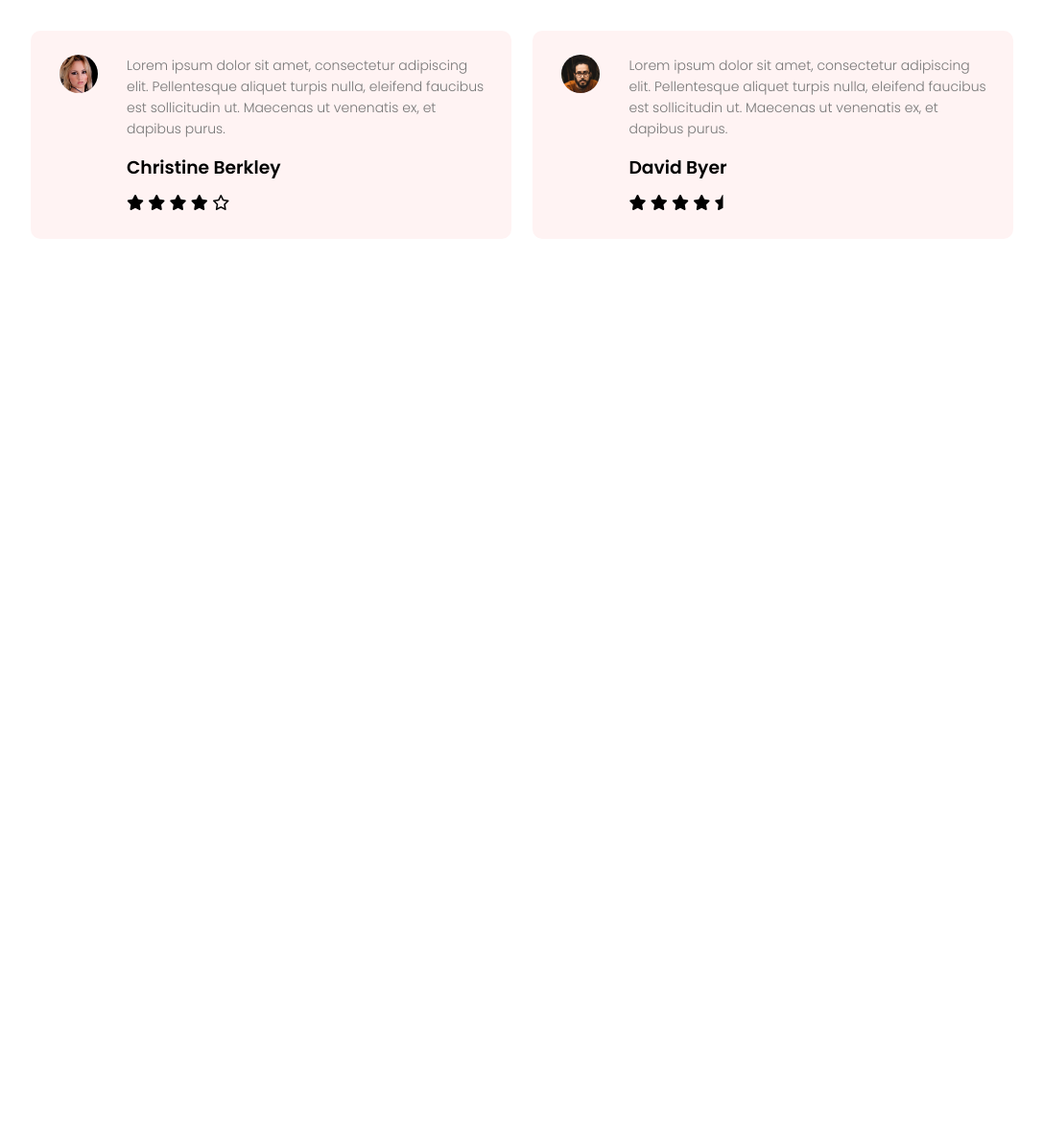
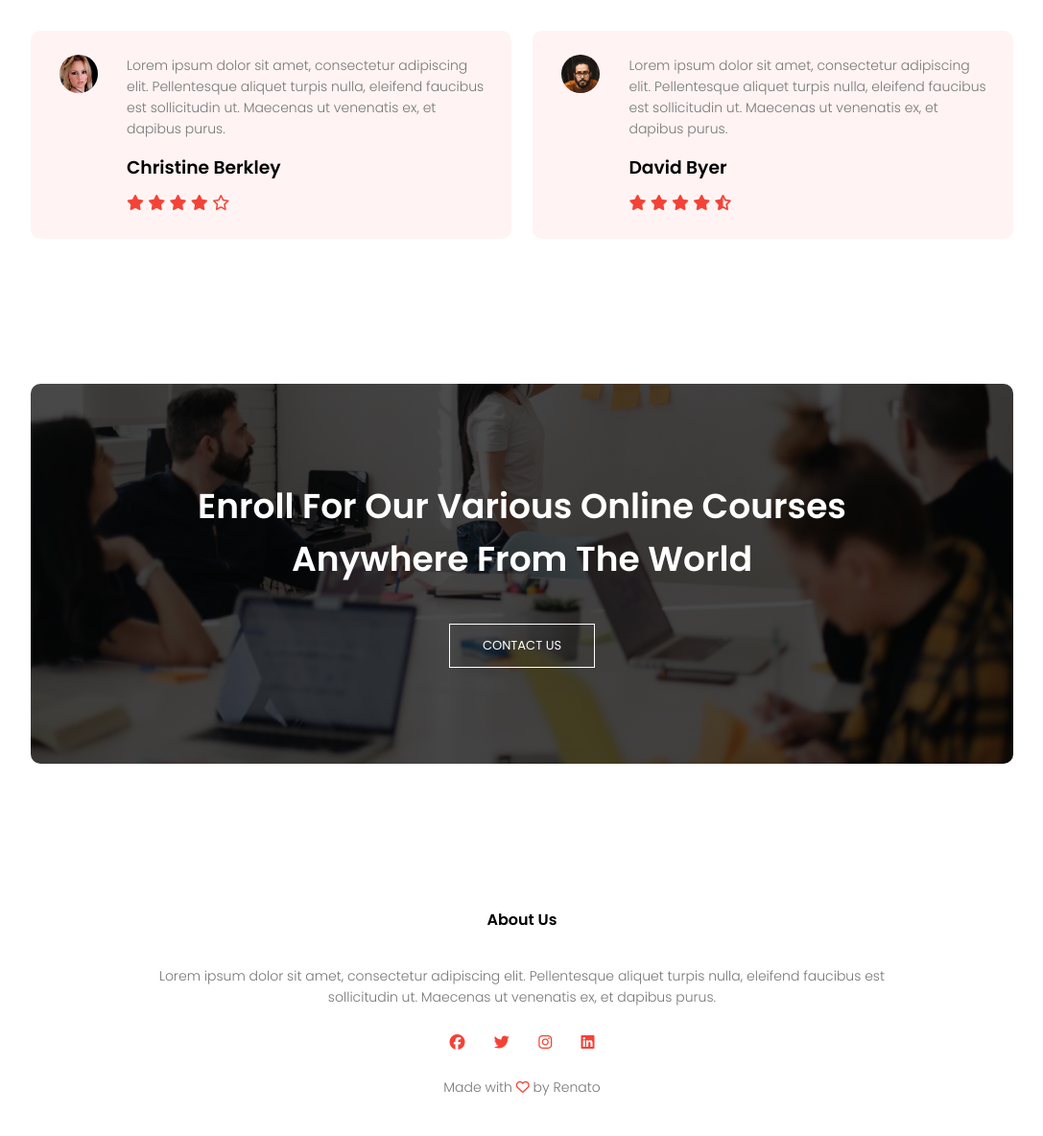
Before and after one commit to renatobalun/eduford-html-css-js-tutorial, a plain HTML site: page index.html in a window 1280 px wide. Shown: the part 2960-4144 px from the top of the page at 96% size, without its empty margins (96-1183 px from the left). Before the commit the page ends 3260 px from the top, so only its background shows below. Drawn offline with Linux system fonts and the light colour scheme.

Commit message:
finished landing page

```diff
--- a/index.html
+++ b/index.html
@@ -176,10 +176,37 @@
             <i class="fa-solid fa-star"></i>
             <i class="fa-solid fa-star"></i>
             <i class="fa-solid fa-star"></i>
-            <i class="fa-solid fa-star-half"></i>
+            <i class="fa-solid fa-star-half-stroke"></i>
           </div>
         </div>
       </div>
+    </section>
+
+    <!--- Call To Action --->
+
+    <section class="cta">
+      <h1>
+        Enroll For Our Various Online Courses<br />Anywhere From The World
+      </h1>
+      <a href="" class="hero-btn">CONTACT US</a>
+    </section>
+
+    <!--- Footer --->
+
+    <section class="footer">
+      <h4>About Us</h4>
+      <p>
+        Lorem ipsum dolor sit amet, consectetur adipiscing elit. Pellentesque
+        aliquet turpis nulla, eleifend faucibus est<br>sollicitudin ut. Maecenas ut
+        venenatis ex, et dapibus purus.
+      </p>
+      <div class="icons">
+        <i class="fa-brands fa-facebook"></i>
+        <i class="fa-brands fa-twitter"></i>
+        <i class="fa-brands fa-instagram"></i>
+        <i class="fa-brands fa-linkedin"></i>
+      </div>
+      <p>Made with <i class="fa-regular fa-heart"></i> by Renato</p>
     </section>
 
     <!--------------JavaScript for Toggle Menu ---------------->
--- a/style.css
+++ b/style.css
@@ -308,3 +308,69 @@ h3 {
     margin-top: 15px;
     text-align: left;
 }
+
+.testimonial-col .fa-star {
+    color: #f44336;
+}
+
+.testimonial-col .fa-star-half-stroke {
+    color: #f44336;
+}
+
+@media(max-width: 700px){
+    .testimonial-col img {
+        margin-left: 0;
+        margin-right: 15px;
+    }
+}
+
+
+/* ---------- call to action ----------- */
+
+.cta {
+    margin: 100px auto;
+    width: 80%;
+    background-image: linear-gradient(rgba(0,0,0,0.7),rgba(0,0,0,0.7)), url(images/banner2.jpg);
+    background-position: center;
+    background-size: cover;
+    border-radius: 10px;
+    text-align: center;
+    padding: 100px 0;
+}
+
+.cta h1 {
+    color: #fff;
+    margin-bottom: 40px;
+    padding: 0;
+}
+
+@media(max-width: 700px){
+    .cta h1 {
+    font-size: 24px;
+}
+}
+
+/* --------- footer ------------ */
+
+.footer {
+    width: 100%;
+    text-align: center;
+    padding: 30px 0;
+}
+
+.footer h4 {
+    margin-bottom: 25px;
+    margin-top: 20px;
+    font-weight: 600;
+}
+
+.icons .fa-brands {
+    color: #f44336;
+    margin: 0 13px;
+    cursor: pointer;
+    padding: 18px 0;
+}
+
+.fa-heart {
+    color: #f44336;
+}
```
